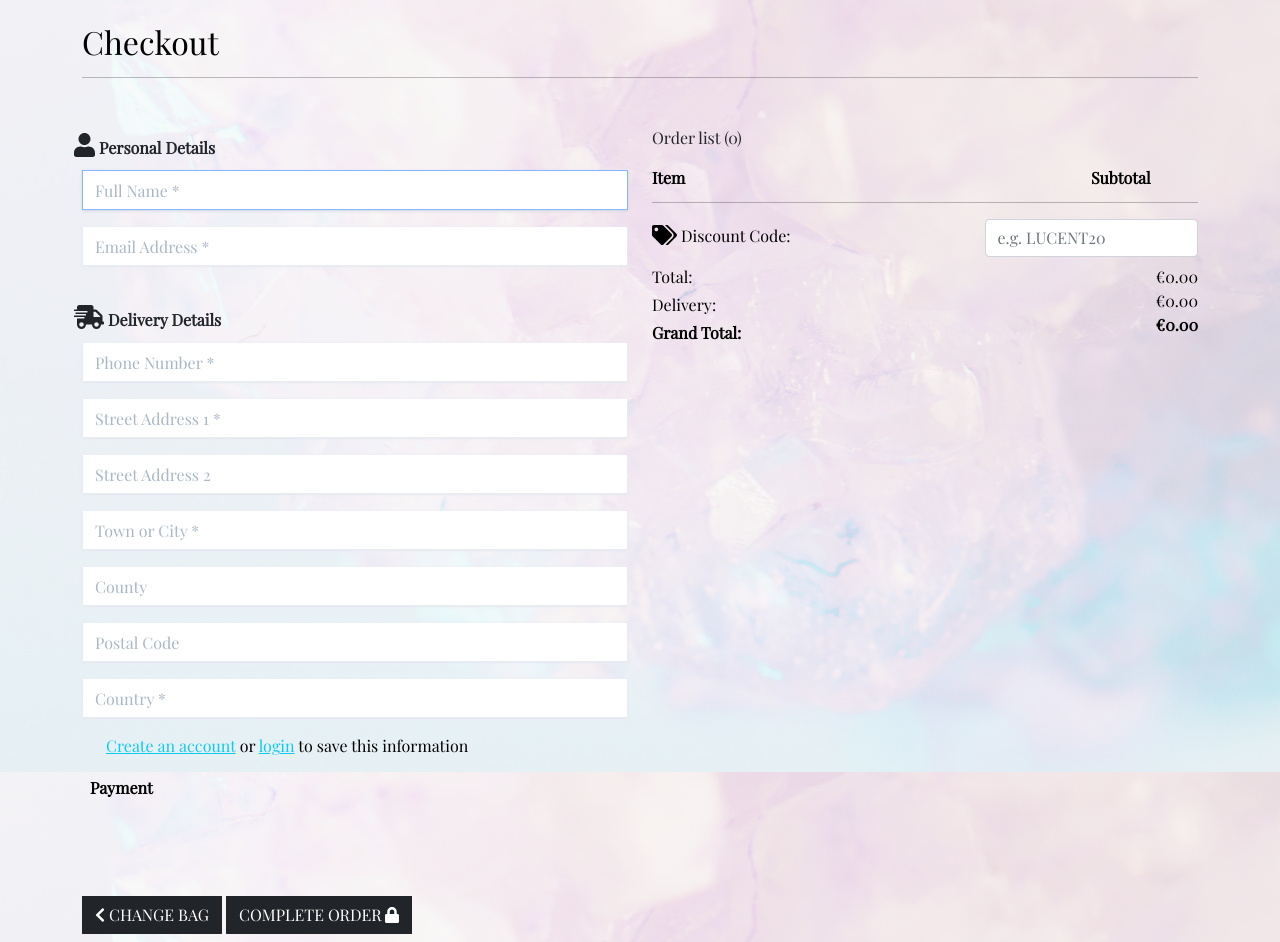
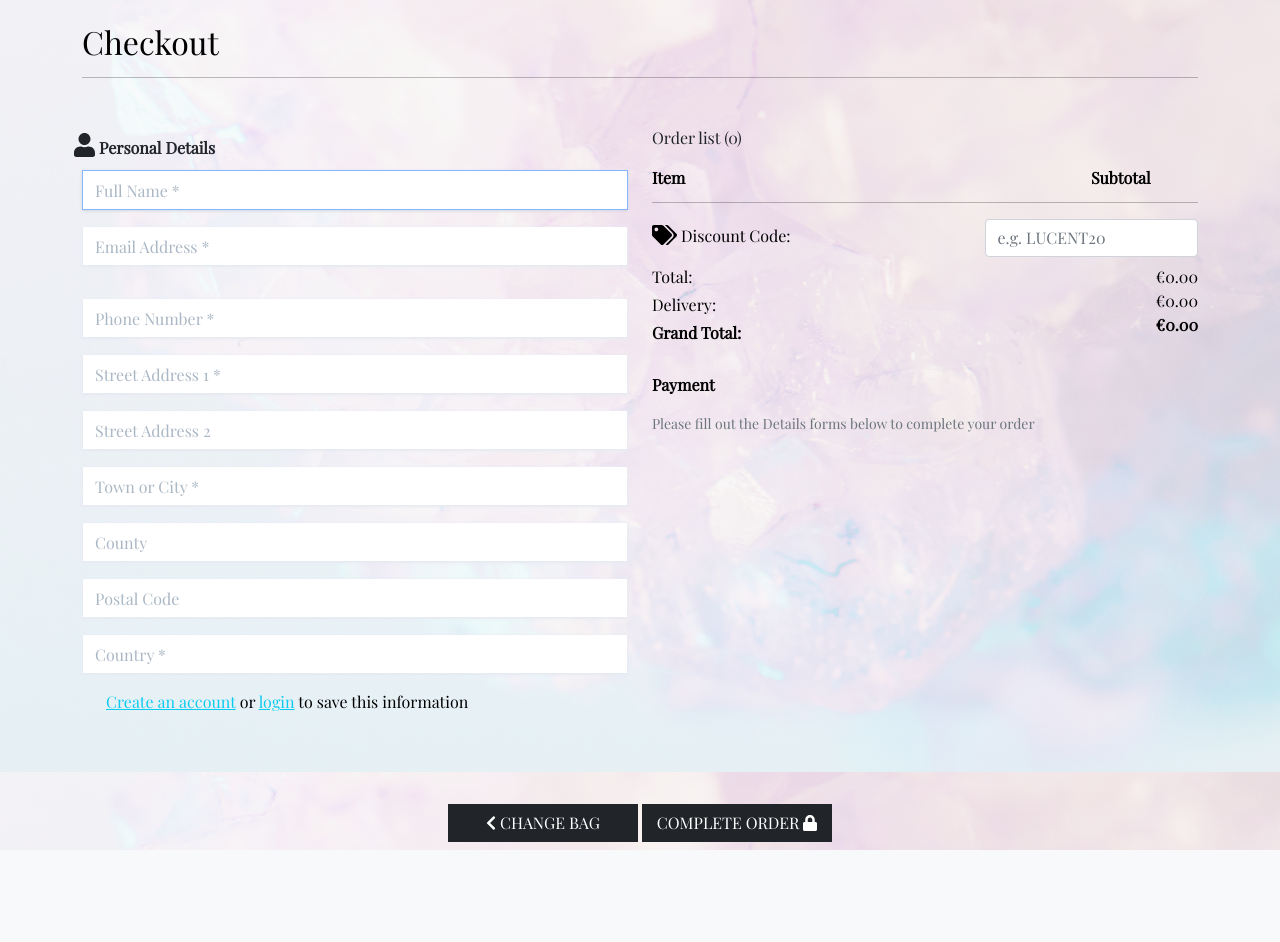
Before and after one commit to ErnestaMajute/lucentCavern, a Django app: template checkout/templates/checkout/checkout.html in a window 1280 px wide. Shown: the part 81-1023 px from the top of the page. After the commit the page ends 931 px from the top, so only its background shows below. Run offline with Django 3.2, Linux system fonts and the light colour scheme; the template is opened without the code that fills it: values that come from a table or form of the project are taken from there, others are empty; some libraries are stand-ins or nearby versions.

Commit message:
Added styling to checkout buttons, stripe card element moved to the other place

```diff
--- a/checkout/static/checkout/css/checkout.css
+++ b/checkout/static/checkout/css/checkout.css
@@ -1,6 +1,10 @@
 .checkout-image {
     height: 80px;
     object-fit: cover;
+}
+
+.checkout-button{
+    width: 190px;
 }
 
 /* Checkout @media */
--- a/checkout/templates/checkout/checkout.html
+++ b/checkout/templates/checkout/checkout.html
@@ -64,6 +64,16 @@
                             <p class="my-0">€{{ delivery | floatformat:2 }}</p>
                             <p class="my-0 fw-bolder">€{{ grand_total | floatformat:2 }}</p>
                         </div>
+                        <div class="col-12">
+                            <fieldset class="mt-4">
+                                <legend class="fieldset-label text-black fs-6 fw-bold px-2 mb-3">Payment</legend>
+                                <p class="text-muted small">Please fill out the Details forms below to complete your order</p>
+                                <!-- A Stripe card element will go here -->
+                                <div class="mb-3" id="card-element"></div>
+                                <!-- Used to display form errors -->
+                                <div class="mb-3 text-danger" id="card-errors" role="alert"></div>
+                            </fieldset>
+                        </div>
                     </div>
                 </div>
                 <div class="col-12 col-lg-6">
@@ -75,7 +85,6 @@
                             {{ order_form.email | as_crispy_field }}
                         </fieldset>
                         <fieldset class="w-90 mb-3">
-                            <legend class="fieldset-label text-dark w-auto fs-6 fw-bold"><i class="fas fa-shipping-fast fs-4"></i> Delivery Details</legend>
                             {{ order_form.phone_number | as_crispy_field }}
                             {{ order_form.street_address1 | as_crispy_field }}
                             {{ order_form.street_address2 | as_crispy_field }}
@@ -96,30 +105,23 @@
                             </div>
                         </fieldset>
 
-                        <fieldset class="px-3">
-                            <legend class="fieldset-label text-black fs-6 fw-bold">Payment</legend>
-                            <!-- A Stripe card element will go here -->
-                            <div class="mb-3" id="card-element"></div>
-                            <!-- Used to display form errors -->
-                            <div class="mb-3 text-danger" id="card-errors" role="alert"></div>
-                        </fieldset>
-
-
-                        <div class="submit-button text-right mt-5 mb-2">
-                            <a href="{% url 'view_bag' %}" class="mt-4 btn btn-dark rounded-0 btn-md">
+                    </form>
+                </div>
+            </div>
+            <div class="row">
+                <div class="submit-button text-center mt-5 mb-2">
+                    <a href="{% url 'view_bag' %}" class="mt-4 btn btn-dark rounded-0 checkout-button">
                         <span class="icon">
                             <i class="fas fa-chevron-left"></i>
                         </span>
                         <span class="text-uppercase">Change Bag</span>
                     </a>
-                            <button id="submit-button" class="mt-4 btn btn-dark rounded-0 btn-md">
+                    <button id="submit-button" class="mt-4 btn btn-dark rounded-0 checkout-button">
                         <span class="font-weight-bold text-uppercase">Complete Order</span>
                         <span class="icon">
                             <i class="fas fa-lock"></i>
                         </span>
                     </button>
-                        </div>
-                    </form>
                 </div>
             </div>
         </div>
--- a/requirements.txt
+++ b/requirements.txt
@@ -9,3 +9,4 @@ python3-openid==3.2.0
 pytz==2021.1
 requests-oauthlib==1.3.0
 sqlparse==0.4.1
+stripe==2.58.0
```
Lines whose indentation alone changed are shown as unchanged.
